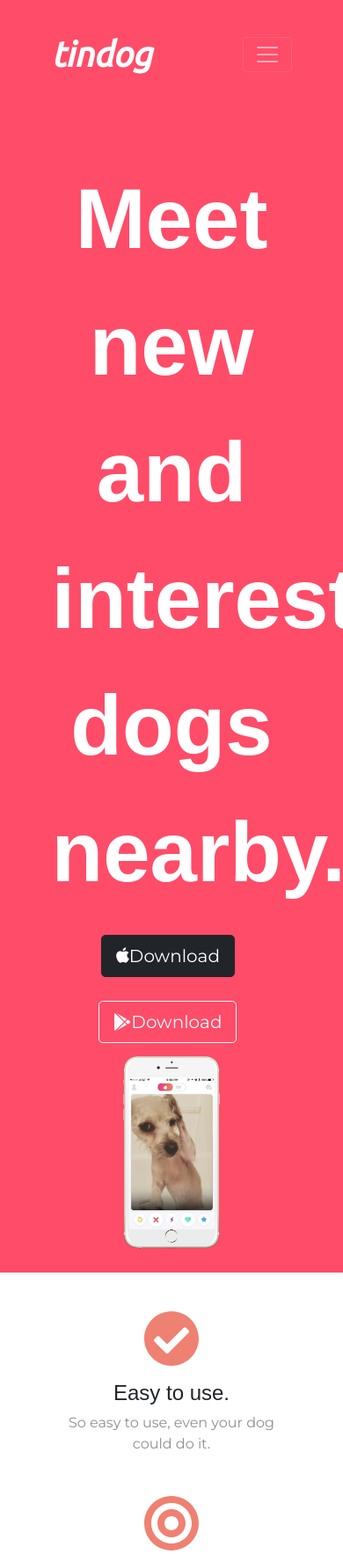
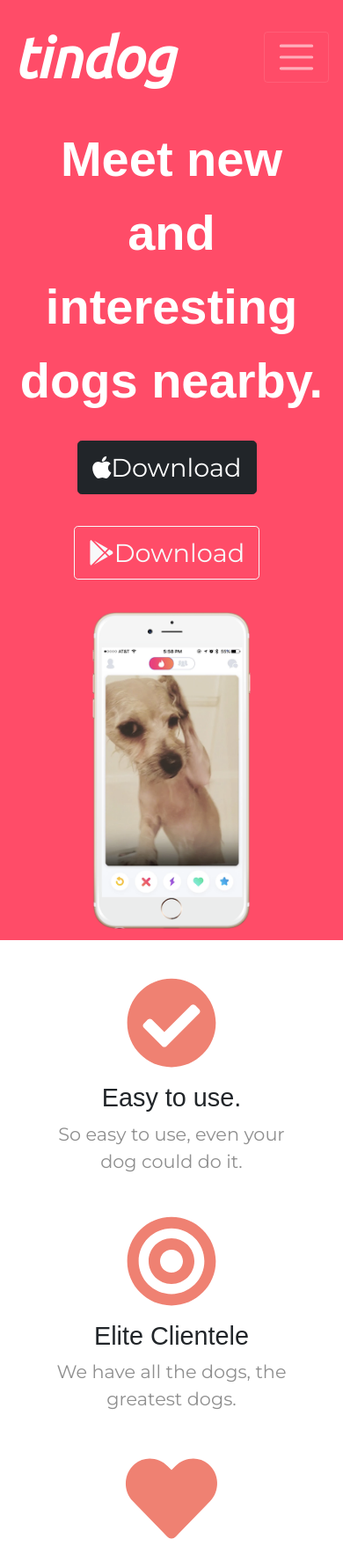
Before and after one commit to AdiTilve/TinDog, a plain HTML site: page index.html in a window 390 px wide. Shown: the top 1767 px of the page at 88% size. Drawn offline with nearby package versions, Linux system fonts and the light colour scheme.

Commit message:
Update styles.css

```diff
--- a/css/styles.css
+++ b/css/styles.css
@@ -1,10 +1,7 @@
-html,body {
+body {
   font-family: 'Montserrat', sans-serif;
   text-align: center;
-  width: 100vw;
-    overflow-x: hidden;
 }
-
 
 h1, h2, h3, h4, h5, h6 {
   font-family: 'Montserrat-Bold', sans-serif;
@@ -141,16 +138,9 @@ p {
   color: #fff;
 }
 
-/* .cta-heading {
-  font-family: 'Montserrat';
-  font-weight: bolder;
-  font-size: 3.5rem;
-  width: auto;
-} */
-
 #footer {
   background-color: #fff;
-  /* padding: 3% 15%; */
+  padding: 3% 15%;
 }
 
 .footer-icons {
@@ -170,23 +160,104 @@ p {
   }
 }
 
-@media (max-width:400px){
-  .big-heading {
-    font-size: 6rem;
-      .navbar-brand {
-    font-size: 5rem;
+/* Mobile  */
+
+@media (max-width:650px){
+  body{
+    padding: 0;
   }
 
- .navbar-brand {
-    font-size: 10rem;
+  p,em {
+    font-size: 1.3rem;
+  }
+
+  /* Heading */
+
+  h3{
+    font-size:2rem;
+  }
+  .big-heading {
+    font-size: 3.5rem;
+    margin-top: 6%;
+  }
+
+  .section-heading {
+    font-size: 3rem;
+    line-height: 1.5;
+  }
+
+  .container-fluid{
+    padding: 3% 4%;
+  }
+
+  /* Navigation Bar */
+
+  .navbar-brand {
+    font-size: 4rem;
   }
 
   .navbar {
-    padding: 0 0 2.5rem;
+    padding: 0;
+    text-align: right;
   }
 
   .nav-item {
-    padding: 0 1.2rem;
-    font-size: 4rem;
+    padding: 0 ;
+    font-size: 1.8rem;
+  }
+
+  .navbar-toggler{
+    font-size: 2rem;
+  }
+
+  /* Download Button */
+
+  .download-btn{
+    font-size: 1.8rem;
+  }
+
+  /* Title Image */
+  .title-img{
+    width: 50%;
+    margin-top: 5%;
+  }
+
+  /* Icon */
+  .icon{
+    font-size: 6.5rem;
+  }
+
+  /* Features */
+
+  .feature-title{
+    font-size: 1.8rem;
+  }
+
+  /* Testimonial */
+
+  .testimonial-text{
+    font-size: 2.5rem;
+  }
+
+  .testimonial-image {
+    width: 20%;
+    border-radius: 100%;
+    margin: 1.2rem;
+  }
+
+  /* Press */
+
+  .press-logo{
+    width:24%;
+  }
+
+  .price-button{
+    font-size: 1.4rem;
+  }
+
+  /* Footer */
+  .footer-icons{
+    font-size: 1.2rem;
+    margin-left: 5%;
   }
 }
```
